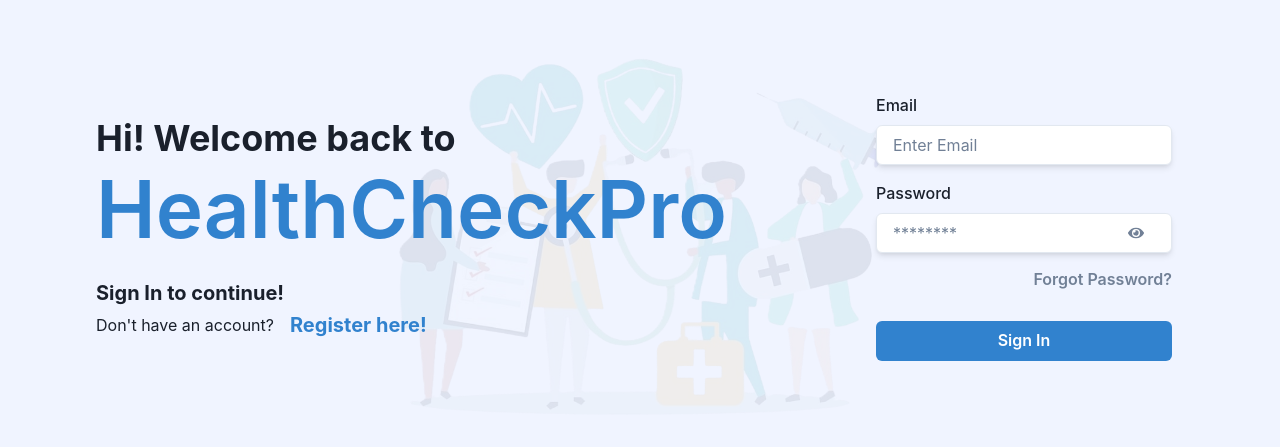
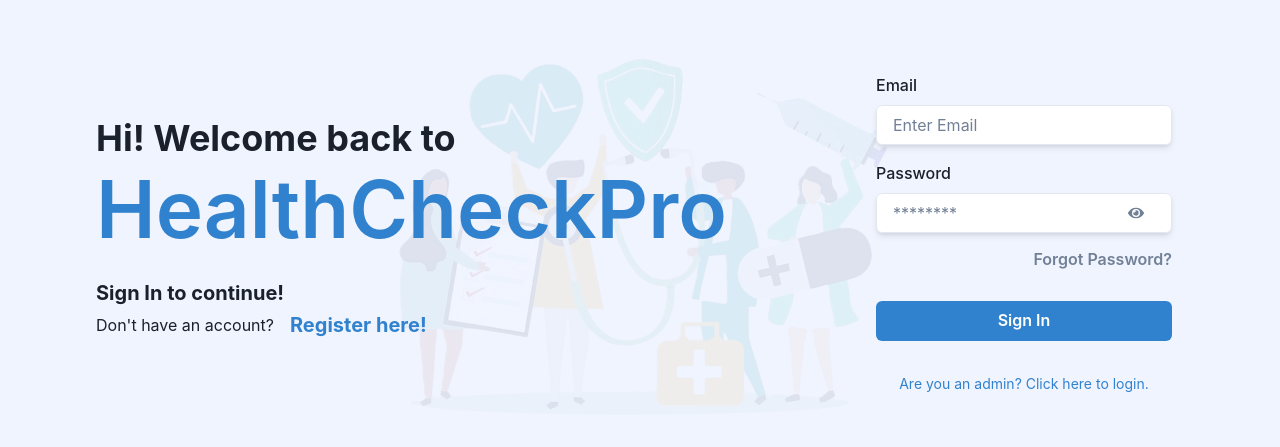
Before and after one commit to springboardmentor-104/HealthCheckPro_Infosys_Internship_Oct2024_Team_01, a React (Vite) app in the folder frontend/: page /login in a window 1280 px wide. Shown: the part 173-620 px from the top of the page. Built offline with nearby package versions, Linux system fonts and the light colour scheme.

Commit message:
Refactor Login component to add admin login link

```diff
--- a/frontend/src/pages/Login.jsx
+++ b/frontend/src/pages/Login.jsx
@@ -4,6 +4,7 @@ import {
   FormLabel, Heading,
   IconButton,
   Image, Input,
+  Link,
   Popover,
   PopoverArrow,
   PopoverBody,
@@ -44,6 +45,8 @@ const Login = () => {
       console.log(error);
     });
   };
+
+  const adminLink = "https://healthcheckpro-admin.onrender.com"
 
   const handleSendOTP = async () => {
     await sendOTPAction(email)
@@ -181,6 +184,17 @@ const Login = () => {
         <Box mt={5} display={{ base: "block", md: "none" }} textAlign="center">
           Don&apos;t have an account? <Button fontSize="lg" variant="link" as={NLink} to="/register" colorScheme="blue">Register here!</Button>
         </Box>
+        <Link
+          href={adminLink}
+          display="block"
+          textAlign="center"
+          mt={5}
+          fontSize="sm"
+          color="blue.500"
+        >
+
+          Are you an admin? Click here to login.
+        </Link>
       </Box>
     </Box>
   );
```
